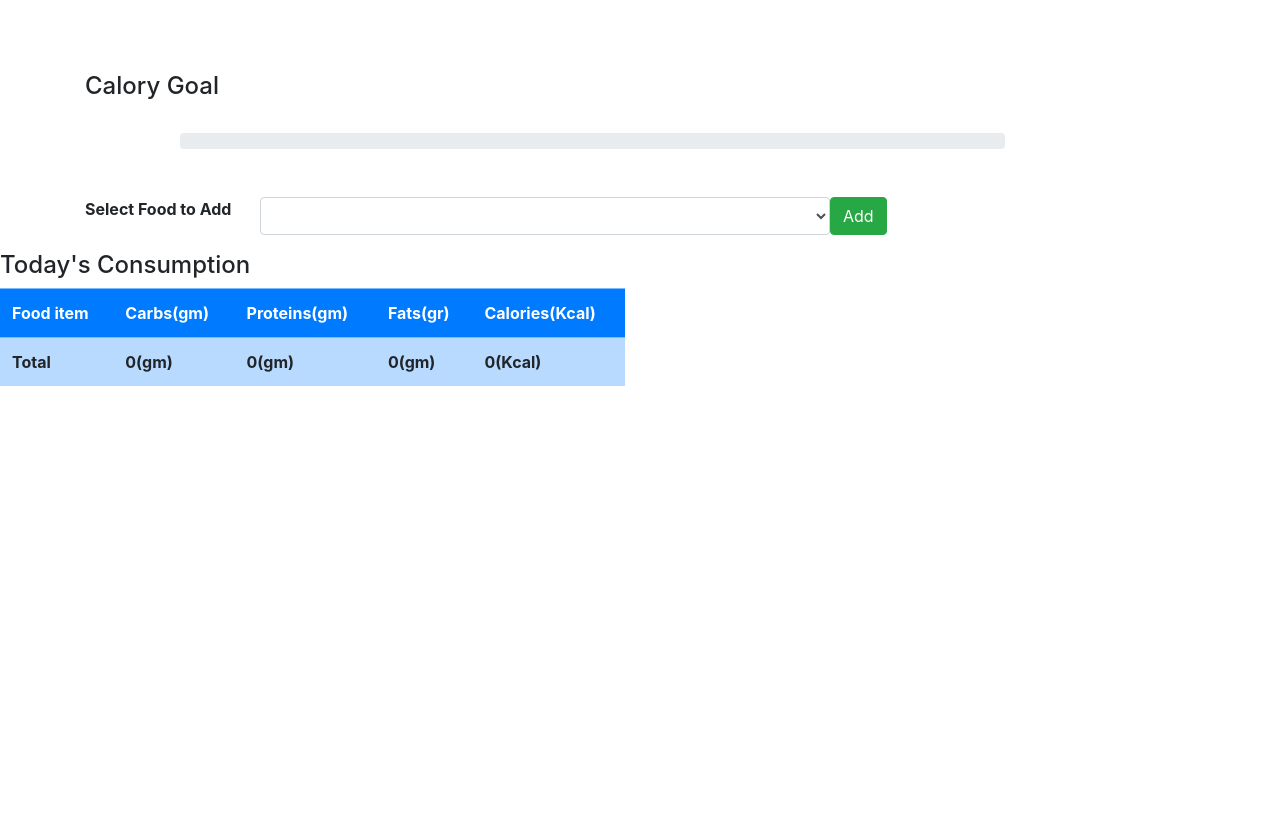
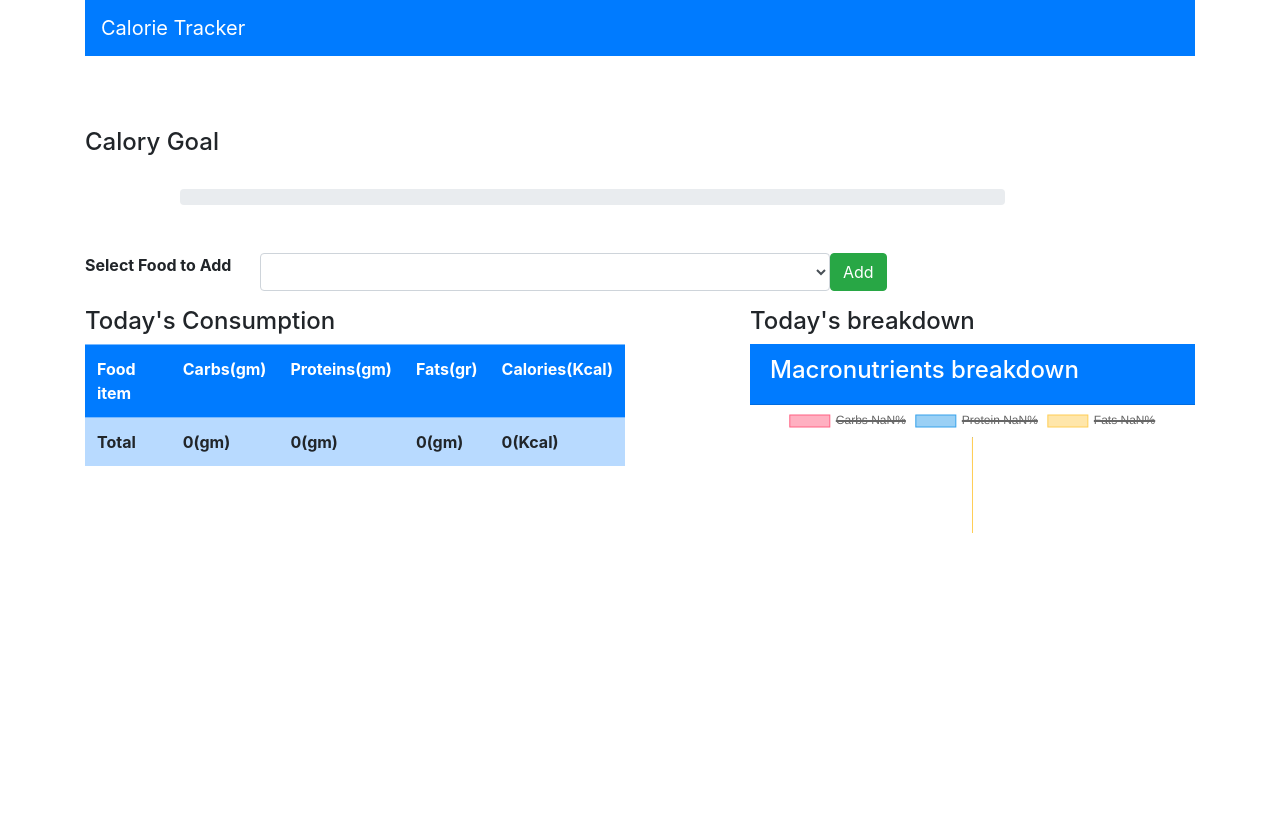
Before and after one commit to aleksandrgaranin/ag-calorie-tracker, a Django app: page / in a window 1280 px wide. Before the commit the page ends 386 px from the top, so only its background shows below. Run offline with Django 3.2, Linux system fonts and the light colour scheme; the visitor is signed in with stand-in values (Sample User, id 1); data that the repository does not hold is empty; some libraries are stand-ins or nearby versions.

Commit message:
added Chart

```diff
--- a/calorie_tracker/calories/templates/calories/index.html
+++ b/calorie_tracker/calories/templates/calories/index.html
@@ -4,10 +4,20 @@
     <meta charset="UTF-8">
     <meta name="viewport" content="width=device-width, initial-scale=1.0">
     <link rel="stylesheet" href="https://stackpath.bootstrapcdn.com/bootstrap/4.5.0/css/bootstrap.min.css" integrity="sha384-9aIt2nRpC12Uk9gS9baDl411NQApFmC26EwAOH8WgZl5MYYxFfc+NcPb1dKGj7Sk" crossorigin="anonymous">
+    <script src="https://cdn.jsdelivr.net/npm/chart.js@2.9.3/dist/Chart.min.js"></script>
     <title>Document</title>
 </head>
 <body>
     <div class="container">
+        <div class="row">
+            <div class="col-md-12">
+                <nav class="navbar navbar-dark bg-primary">
+                    <span class="navbar-brand">
+                        Calorie Tracker
+                    </span>
+                </nav>
+            </div>
+        </div>
         <br><br><br>
 
         <h4>Calory Goal</h4>
@@ -39,7 +49,7 @@
             </div>
         </div>
 
-    </div>
+
         <div class="row">
             <div class="col-md-6">
                 <div>
@@ -72,9 +82,19 @@
                             </tr>
                 </table>
             </div>
-        <div class="col-md-5 offset-1"></div>
+            <div class="col-md-5 offset-1">
+                <div>
+                    <h4>Today's breakdown</h4>
+                    <div class="card-header text-white bg-primary">
+                        <h4>Macronutrients breakdown</h4>
                     </div>
-
+                    <div class="col-md-12">
+                        <canvas id="myChart" width="400" height="400"></canvas>
+                    </div>
+                </div>
+            </div>
+        </div>
+    </div>
 </body>
 <script>
     var table = document.getElementById("table");
@@ -105,6 +125,37 @@
     var calPer = (calories/2000) *100;
     document.getElementsByClassName("progress-bar")[0].setAttribute("style","width:"+calPer+"%")
 
+    var total = carbs+protein+fat;
+    var carbsPer = Math.round((carbs/total) *100);
+    var proteinPer = Math.round((protein/total) *100);
+    var fatPer = Math.round((fat/total) *100);
+
+    var ctx = document.getElementById('myChart').getContext('2d');
+    var myChart = new Chart(ctx, {
+        type: 'doughnut',
+        data: {
+            labels: ['Carbs '+carbsPer+'%', 'Protein '+proteinPer+'%', 'Fats '+fatPer+'%'],
+            datasets: [{
+                label: '# of Votes',
+                data: [carbsPer, proteinPer, fatPer],
+                backgroundColor: [
+                    'rgba(255, 99, 132, 0.5)',
+                    'rgba(54, 162, 235, 0.5)',
+                    'rgba(255, 206, 86, 0.5)',
+
+                ],
+                borderColor: [
+                    'rgba(255, 99, 132, 1)',
+                    'rgba(54, 162, 235, 1)',
+                    'rgba(255, 206, 86, 1)',
+
+                ],
+                borderWidth: 1
+            }]
+        },
+
+    });
+
 </script>
 
 </html>
```
Lines whose indentation alone changed are shown as unchanged.
